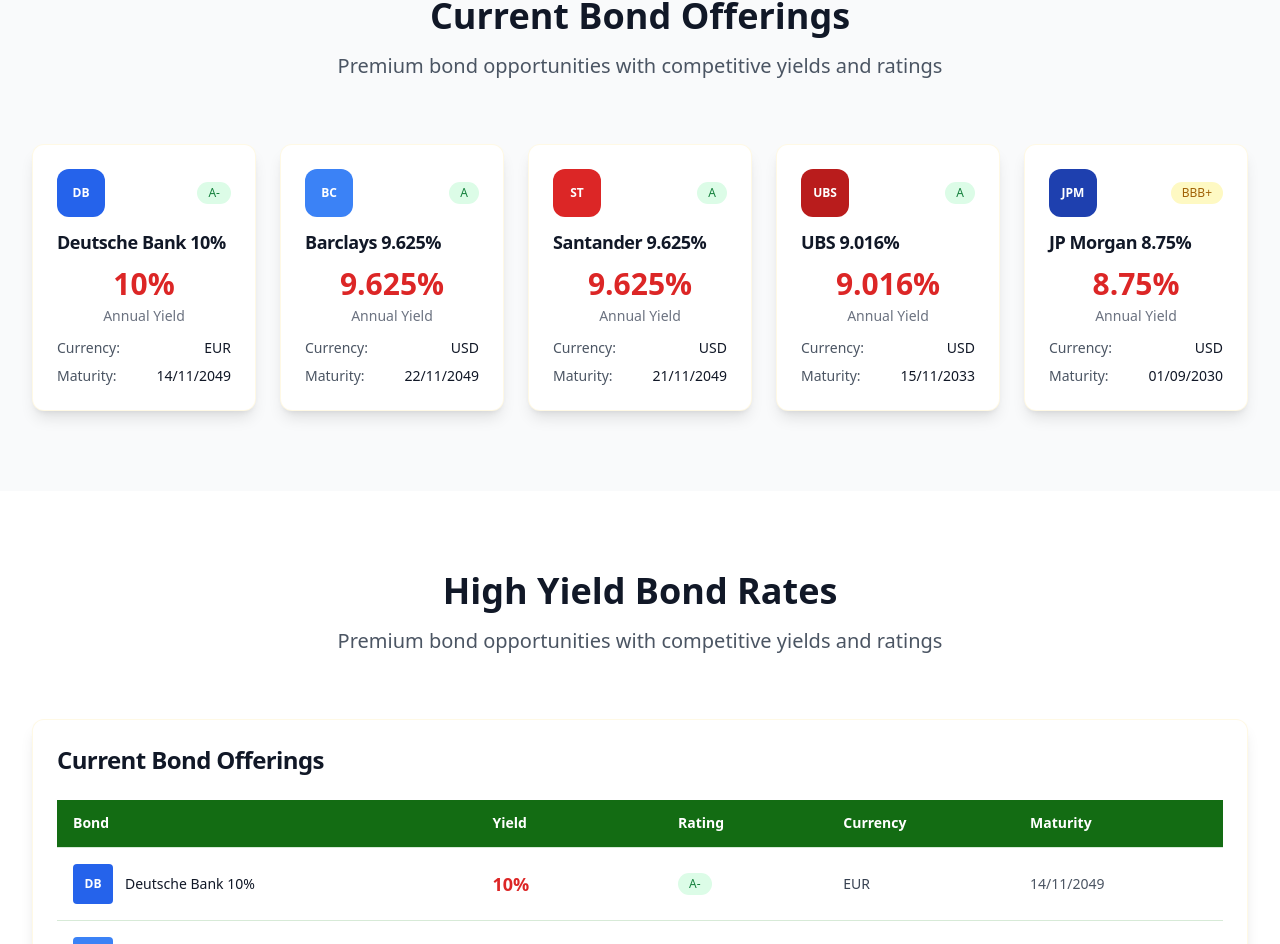
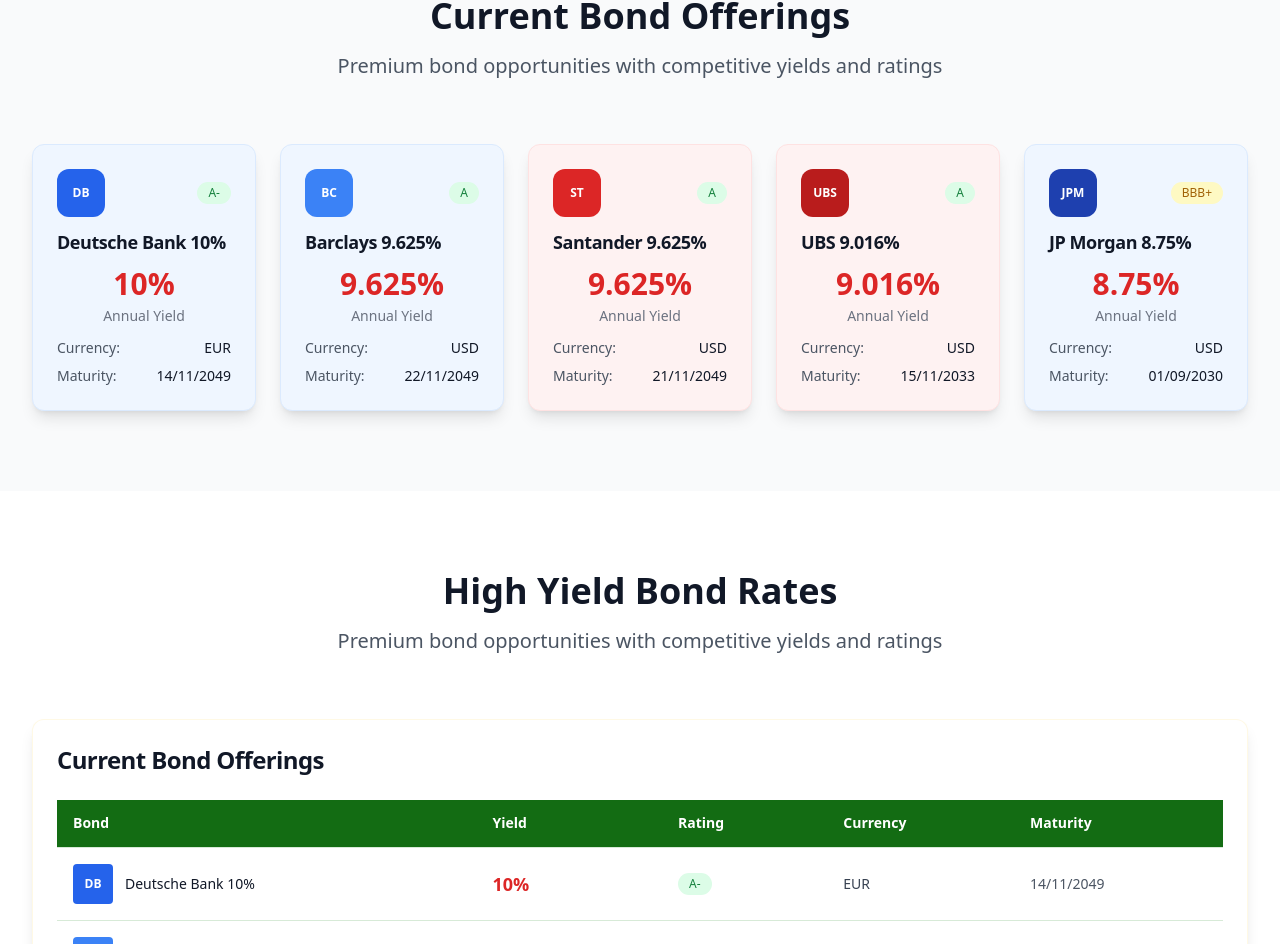
Before and after one commit to webdzignz/aussie-investor-vibe-shift, a React (Vite) app: page / in a window 1280 px wide. Shown: the part 1362-2306 px from the top of the page. Built offline with nearby package versions, Linux system fonts and the light colour scheme.

Commit message:
Feat: Shade bond offering boxes
Shaded each bond offering box in the MarketData section with a lighter shade corresponding to its icon color.

```diff
--- a/src/components/MarketData.tsx
+++ b/src/components/MarketData.tsx
@@ -8,6 +8,7 @@ const MarketData = () => {
       bank: "Deutsche Bank",
       logo: "DB",
       logoColor: "bg-blue-600",
+      cardColor: "bg-blue-50 border-blue-100",
       name: "Deutsche Bank 10%",
       yield: "10%",
       rating: "A-",
@@ -20,6 +21,7 @@ const MarketData = () => {
       bank: "Barclays",
       logo: "BC",
       logoColor: "bg-blue-500",
+      cardColor: "bg-blue-50 border-blue-100",
       name: "Barclays 9.625%",
       yield: "9.625%",
       rating: "A",
@@ -32,6 +34,7 @@ const MarketData = () => {
       bank: "Santander",
       logo: "ST",
       logoColor: "bg-red-600",
+      cardColor: "bg-red-50 border-red-100",
       name: "Santander 9.625%",
       yield: "9.625%",
       rating: "A",
@@ -44,6 +47,7 @@ const MarketData = () => {
       bank: "UBS",
       logo: "UBS",
       logoColor: "bg-red-700",
+      cardColor: "bg-red-50 border-red-100",
       name: "UBS 9.016%",
       yield: "9.016%",
       rating: "A",
@@ -56,6 +60,7 @@ const MarketData = () => {
       bank: "JP Morgan",
       logo: "JPM",
       logoColor: "bg-blue-800",
+      cardColor: "bg-blue-50 border-blue-100",
       name: "JP Morgan 8.75%",
       yield: "8.75%",
       rating: "BBB+",
@@ -83,7 +88,7 @@ const MarketData = () => {
             <Card
               key={index}
               id={`bond-${bond.id}`}
-              className="shadow-lg border-gold/10 hover:shadow-xl transition-all duration-300"
+              className={`shadow-lg ${bond.cardColor} hover:shadow-xl transition-all duration-300`}
             >
               <CardHeader className="pb-3">
                 <div className="flex items-center justify-between mb-2">
```
